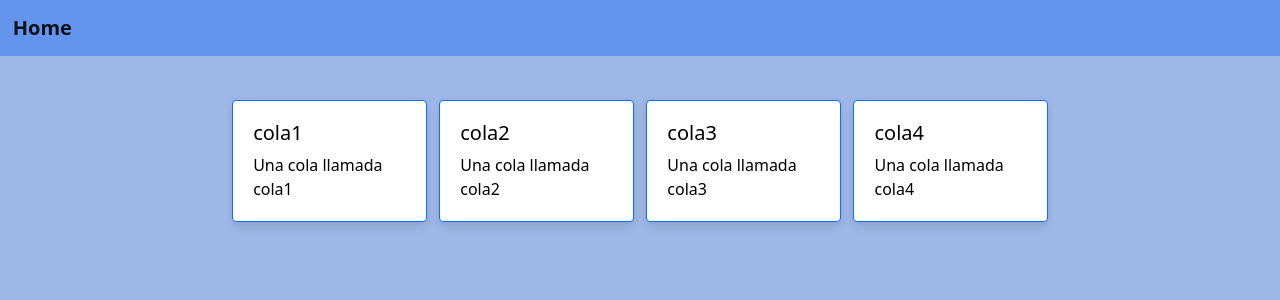
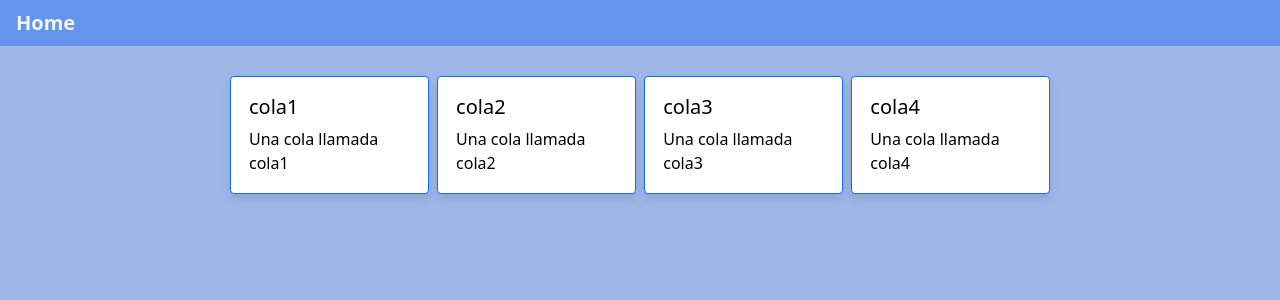
Before and after one commit to TP-IASC/carpincho-mq-frontend, a React (Create React App) app: page / in a window 1280 px wide. Shown: the top 300 px of the page. Built offline with nearby package versions, Linux system fonts and the light colour scheme.

Commit message:
styling + element overlay

```diff
--- a/src/components/CustomNavbar.jsx
+++ b/src/components/CustomNavbar.jsx
@@ -5,7 +5,7 @@ const CustomNavbar = () => {
     return (
       <Navbar className="navbar">
         <Link to="/">
-          <Navbar.Brand>Home</Navbar.Brand>
+          <Navbar.Brand className="brand">Home</Navbar.Brand>
         </Link>
       </Navbar>
     );
--- a/src/components/ElementInfo.jsx
+++ b/src/components/ElementInfo.jsx
@@ -1,14 +1,28 @@
-import { Card } from "react-bootstrap";
+import { Card, OverlayTrigger, Popover } from "react-bootstrap";
 
 const ElementInfo = ({info}) => {
   return (
-    <Card className="element-card">
-      <Card.Body>
-        <pre>
-          {JSON.stringify(info, null, 2)}
-        </pre>
-      </Card.Body>
-    </Card>
+    <OverlayTrigger
+      placement="auto"
+      delay={{show: 500}}
+      overlay={
+        <Popover style={{maxWidth: "none"}}>
+          <Popover.Header as="h3">JSON</Popover.Header>
+          <Popover.Body>
+            <pre>
+              {JSON.stringify(info, null, 2)}
+            </pre>
+          </Popover.Body>
+        </Popover>
+      }>
+      <Card className="element-card" border="primary">
+        <Card.Body>
+          <Card.Text>
+            {`"${info.message.payload}"`}
+          </Card.Text>
+        </Card.Body>
+      </Card>
+    </OverlayTrigger>
   );
 }
 
--- a/src/index.css
+++ b/src/index.css
@@ -4,16 +4,21 @@
     flex-wrap: wrap;
     flex-direction: row;
     justify-content: center;
-    margin-top: 3%;
+    margin-top: 2%;
+    padding-left: 10%;
+    padding-right: 10%;
+}
+
+.queue-card, .element-card {
+    flex: 1;
+    color: black;
 }
 
 .queue-card {
-    flex: 1;
-    padding: 2%;
-    margin: 3%;
-    color: black;
+    padding: 1%;
+    margin: 2%;
 
-    box-shadow: 0 6px 10px rgba(0,0,0,.08), 0 0 6px rgba(0,0,0,.05);
+    box-shadow: 0 6px 10px rgba(0,0,0,.08), 0 0 6px rgba(78, 72, 72, 0.05);
     transition: .3s transform cubic-bezier(.155, 1.105,.295,1.12), .3s box-shadow, .3s -webkit-transform cubic-bezier(.155,1.105,.295,1.12);
     cursor: pointer;
 }
@@ -23,21 +28,26 @@
     box-shadow: 0 10px 20px rgba(0,0,0,.12), 0 4px 8px rgba(0,0,0,.06);
 }
 
+
+.element-card {
+    padding: 1px;
+    margin: 3px;
+}
+
 .navbar {
     background-color: cornflowerblue;
+}
+
+.brand {
+    color: whitesmoke !important;
     font-weight: bold;
-    padding: 1%;
+    padding-left: 1rem;
 }
 
 .title {
     display: flex;
     justify-content: center;
-}
-
-
-.element-card {
-    flex: 1;
-    margin: 1%;
+    margin-top: 2%;
 }
 
 
```
